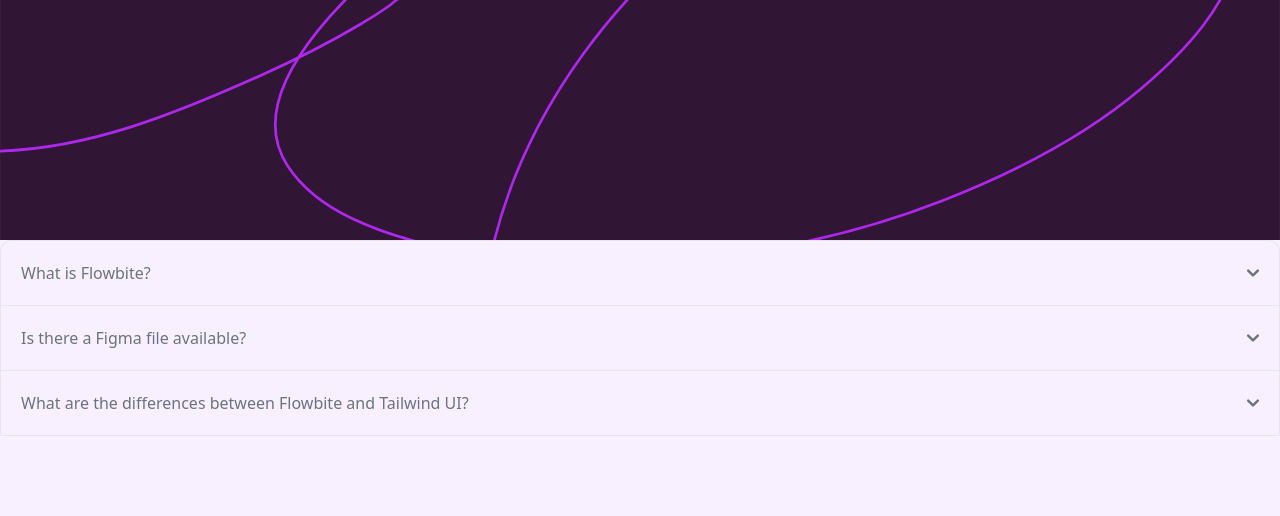
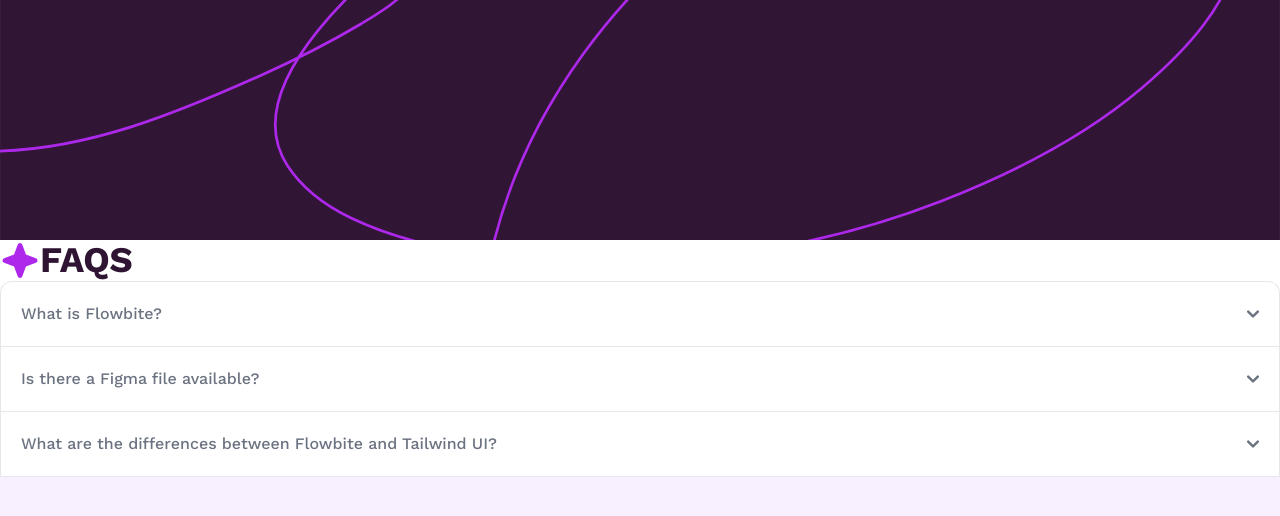
Before and after one commit to lavollmer/faq-accordian, a React (Vite) app: page / in a window 1280 px wide. Shown: the top 516 px of the page. Built offline with nearby package versions, Linux system fonts and the light colour scheme.

Commit message:
styling the accordian

```diff
--- a/src/components/Accordian.jsx
+++ b/src/components/Accordian.jsx
@@ -1,7 +1,16 @@
 import React from "react";
+import iconStar from "../assets/icon-star.svg";
 
 const Accordian = () => {
   return (
+    <div className="bg-white font-worksans">
+      <div className="flex flex-row justify-start">
+        <img
+          src={iconStar}
+          alt="icon-star"
+        />
+        <h1 className="font-bold text-dark-purple text-4xl">FAQS</h1>
+      </div>
       <div id="accordion-collapse" data-accordion="collapse">
         <h2 id="accordion-collapse-heading-1">
           <button
@@ -49,8 +58,8 @@ const Accordian = () => {
               >
                 get started
               </a>{" "}
-            and start developing websites even faster with components on top of
-            Tailwind CSS.
+              and start developing websites even faster with components on top
+              of Tailwind CSS.
             </p>
           </div>
         </div>
@@ -144,7 +153,8 @@ const Accordian = () => {
               The main difference is that the core components from Flowbite are
               open source under the MIT license, whereas Tailwind UI is a paid
               product. Another difference is that Flowbite relies on smaller and
-            standalone components, whereas Tailwind UI offers sections of pages.
+              standalone components, whereas Tailwind UI offers sections of
+              pages.
             </p>
             <p className="mb-2 text-gray-500 dark:text-gray-400">
               However, we actually recommend using both Flowbite, Flowbite Pro,
@@ -176,6 +186,7 @@ const Accordian = () => {
           </div>
         </div>
       </div>
+    </div>
   );
 };
 
```
Lines whose indentation alone changed are shown as unchanged.
